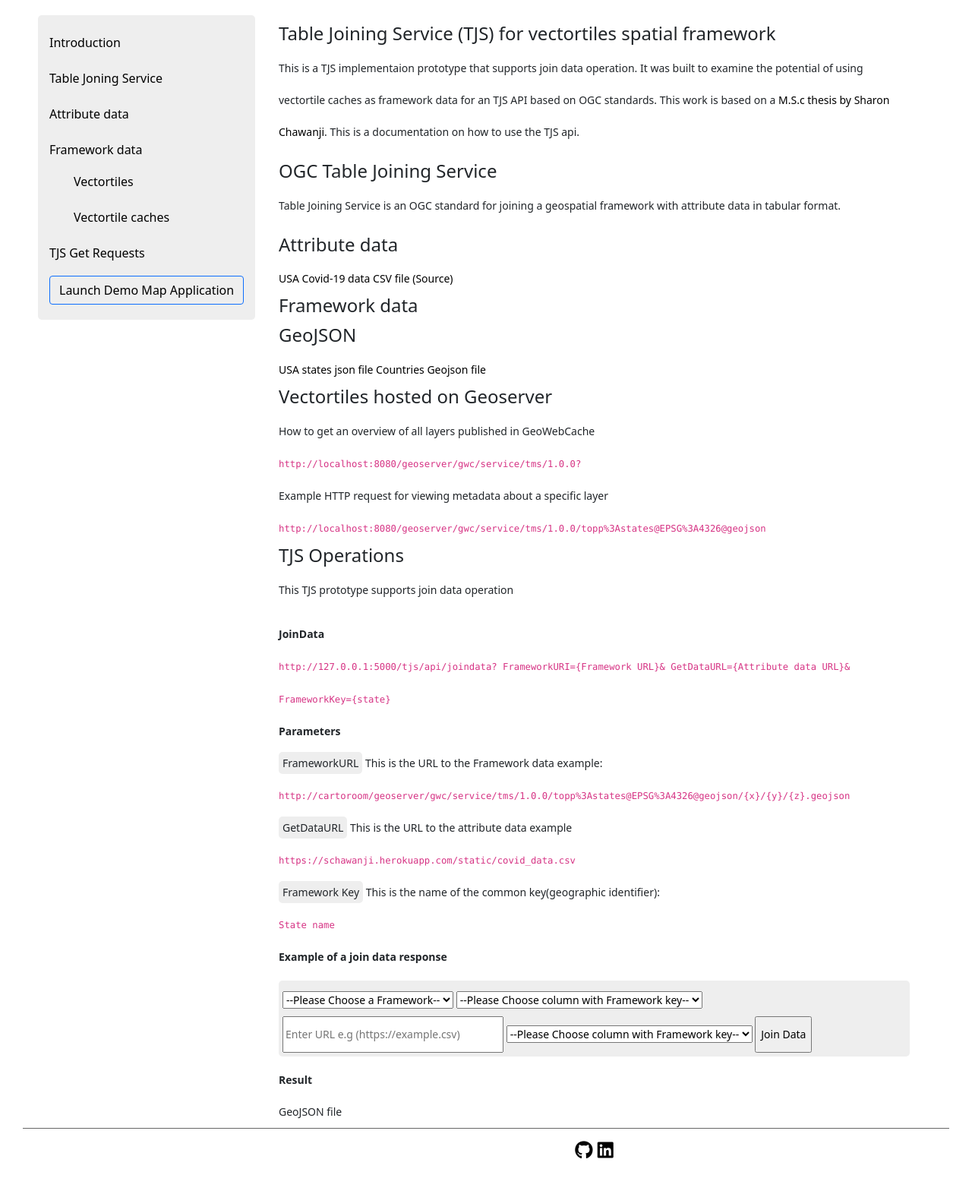
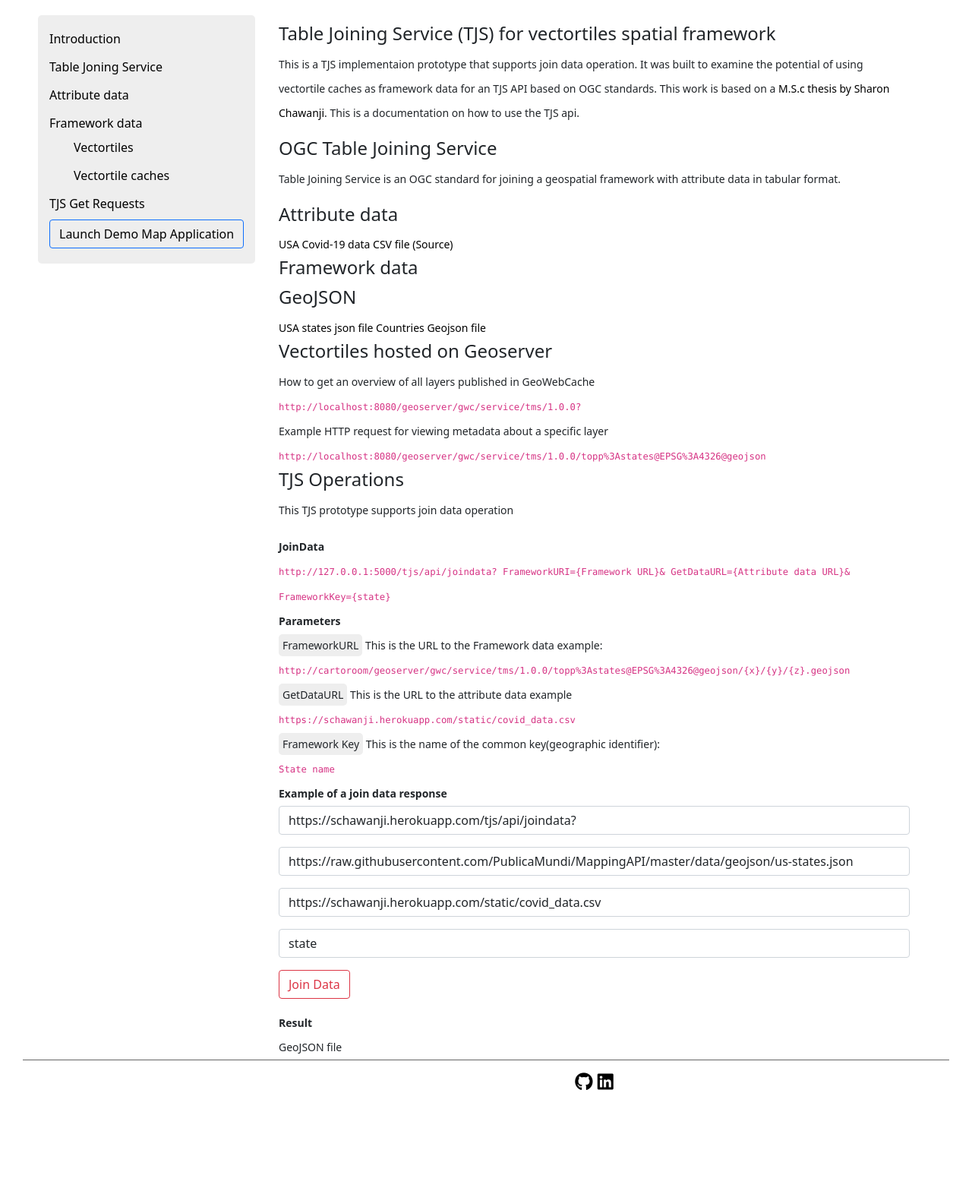
Before and after one commit to schawanji/TJS-Server, a Flask app: page / in a window 1280 px wide. Shown: the whole page at 76% size. After the commit the page ends 1435 px from the top, so only its background shows below. Run offline with Flask 2, Linux system fonts and the light colour scheme; some libraries are stand-ins or nearby versions.

Commit message:
Created form

```diff
--- a/static/css/style.css
+++ b/static/css/style.css
@@ -1,5 +1,5 @@
 body {
-  line-height: 42px;
+  line-height: 32px;
   margin: 30px;
   font-size: 14px;
 }
--- a/static/js/index.js
+++ b/static/js/index.js
@@ -0,0 +1,13 @@
+const form = document.querySelector("form");
+
+form.addEventListener("submit", (event) => {
+  event.preventDefault();
+
+  const tjsapiUrl = document.querySelector("#tjs-api");
+  const frameworkDataUrl = document.querySelector("#framework-data");
+  const attributeDataUrl = document.querySelector("#attribute-data");
+  const frameworkKey = document.querySelector("#framework-key");
+  const joinData =
+    "tjsapiUrl.value + frameworkDataUrl.value + attributeDataUrl.value + frameworkKey.value";
+  console.log(frameworkDataUrl.value);
+});
--- a/templates/base.html
+++ b/templates/base.html
@@ -16,7 +16,7 @@
       src="https://kit.fontawesome.com/e140c5afeb.js"
       crossorigin="anonymous"
     ></script>
-    <title>{% block title %} GENERIC TITLE {% endblock %}</title>
+    <title>{% block title %} VTC TJS {% endblock %}</title>
   </head>
   <body>
     {% block content %} {%endblock%}
--- a/templates/index.html
+++ b/templates/index.html
@@ -77,7 +77,6 @@
         >
         <h1 id="vector-tiles">Vectortiles hosted on Geoserver</h1>
 
-
         <div>
           How to get an overview of all layers published in GeoWebCache <br />
           <code>http://localhost:8080/geoserver/gwc/service/tms/1.0.0?</code>
@@ -88,7 +87,6 @@
             http://localhost:8080/geoserver/gwc/service/tms/1.0.0/topp%3Astates@EPSG%3A4326@geojson</code
           >
         </div>
-
       </div>
       <div id="tjs-requests">
         <h1>TJS Operations</h1>
@@ -121,52 +119,61 @@ http://localhost:8080/geoserver/gwc/service/tms/1.0.0/topp%3Astates@EPSG%3A4326@
         <code>State name</code>
       </div>
       <strong>Example of a join data response</strong>
-      <div class="join-form">
-        <form action="">
-          <select id="framework">
-            <option value="">--Please Choose a Framework--</option>
-            <option value="1">
-              <a
-                href="https://raw.githubusercontent.com/PublicaMundi/MappingAPI/master/data/geojson/us-states.json"
-              >
-                US STATES JSON</a
-              >
-            </option>
-            <option value="2">
-              <a
-                href="https://openlayers.org/en/v4.6.5/examples/data/geojson/countries.geojson"
-              >
-                Countries GeoJSON</a
-              >
-            </option>
-          </select>
 
-          <select id="framework-key">
-            <option value="">
-              --Please Choose column with Framework key--
-            </option>
-            <option value="1">state</option>
-          </select>
-
+      <form>
+        <div class="row">
+          <div class="input-group mb-3">
             <input
               type="url"
-            name="url"
-            id="url"
-            placeholder="Enter URL e.g (https://example.csv)"
+              class="form-control"
+              id="tjs-api"
+              placeholder="Enter URL e.g (https://example.tjs/api)"
               pattern="https://.*"
               size="30"
               required
+              value="https://schawanji.herokuapp.com/tjs/api/joindata?"
             />
-          <select id="pet-select">
-            <option value="">
-              --Please Choose column with Framework key--
-            </option>
-            <option value="1">state</option>
-          </select>
-
-          <input type="submit" value="Join Data" />
+          </div>
+          <div class="input-group mb-3">
+            <input
+              type="url"
+              class="form-control"
+              id="framework-data"
+              placeholder="Enter URL e.g (https://example.geojson)"
+              pattern="https://.*"
+              required
+              value="https://raw.githubusercontent.com/PublicaMundi/MappingAPI/master/data/geojson/us-states.json"
+            />
+          </div>
+          <div class="col-sm input-group mb-3">
+            <input
+              type="url"
+              class="form-control"
+              id="attribute-data"
+              placeholder="Enter URL e.g (https://example.csv)"
+              pattern="https://.*"
+              required
+              value="https://schawanji.herokuapp.com/static/covid_data.csv"
+            />
+          </div>
+          <div class="input-group mb-3">
+            <input
+              type="text"
+              id="framework-key"
+              class="form-control"
+              placeholder="Enter Framework Key"
+              value="state"
+            />
+          </div>
+          <div class="input-group mb-3">
+            <input
+              type="submit"
+              class="btn btn-outline-danger"
+              value="Join Data"
+            />
+          </div>
+        </div>
       </form>
-      </div>
 
       <strong>Result</strong>
       <div>GeoJSON file</div>
```
Lines whose indentation alone changed are shown as unchanged.
